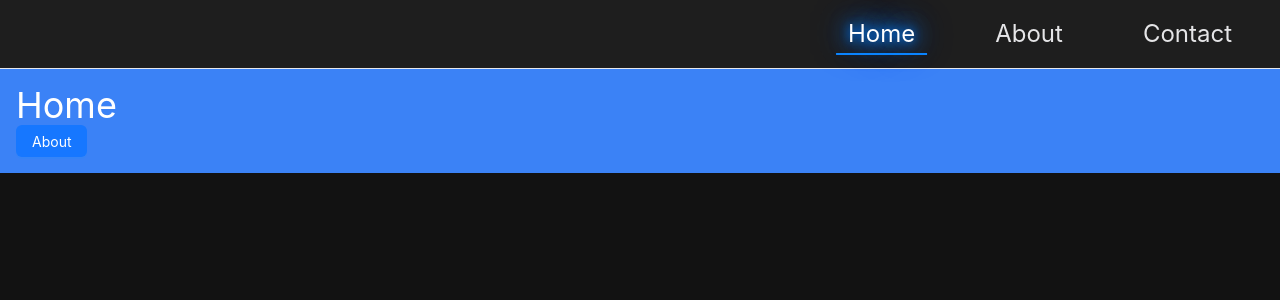
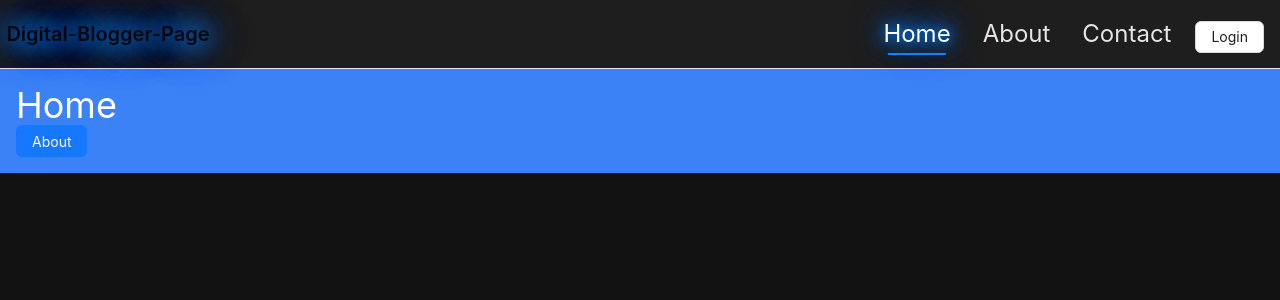
Before and after one commit to Hemanth9397/DigitalWebsite, a React (Create React App) app in the folder frontend/: page / in a window 1280 px wide. Shown: the top 300 px of the page. Built offline with nearby package versions, Linux system fonts and the light colour scheme.

Commit message:
added lazy loading and tab title

```diff
--- a/frontend/public/index.html
+++ b/frontend/public/index.html
@@ -24,7 +24,7 @@
       work correctly both with client-side routing and a non-root public URL.
       Learn how to configure a non-root public URL by running `npm run build`.
     -->
-    <title>React App</title>
+    <title>Digital-Blogger-Page</title>
   </head>
   <body>
     <noscript>You need to enable JavaScript to run this app.</noscript>
--- a/frontend/src/App.js
+++ b/frontend/src/App.js
@@ -3,11 +3,16 @@ import "./App.css";
 import { createBrowserRouter, RouterProvider } from "react-router-dom";
 import NavBar from "./components/NavBar/NavBar";
 import ErrorPage from "./components/ErrorPage/ErrorPage";
-import Home from "./react-pages/Home/Home";
-import About from "./react-pages/About/About";
-import Contact from "./react-pages/Contact/Contact";
+//import Home from "./react-pages/Home/Home";
+//import About from "./react-pages/About/About";
+//import Contact from "./react-pages/Contact/Contact";
 import NotFound from "./react-pages/NotFound";
 import './index.css';
+import { lazy , Suspense} from "react";
+
+const HomeComponent = lazy(()=> import('./react-pages/Home/Home'))
+const AboutComponent = lazy(()=> import('./react-pages/About/About'))
+const ContactComponent = lazy(()=> import('./react-pages/Contact/Contact'))
 
 
 const router = createBrowserRouter([
@@ -18,15 +23,15 @@ const router = createBrowserRouter([
     children: [
       {
         index: true,
-        element: <Home />,
+        element: <Suspense fallback={<div>loading...</div>}><HomeComponent /></Suspense>,
       },
       {
         path: "about",
-        element: <About />,
+        element: <Suspense fallback={<div>loading...</div>}><AboutComponent /></Suspense>,
       },
       {
         path: "contact",
-        element: <Contact />,
+        element: <Suspense fallback={<div>loading...</div>}><ContactComponent /></Suspense>,
       },
     ],
   },
--- a/frontend/src/components/NavBar/NavBar.jsx
+++ b/frontend/src/components/NavBar/NavBar.jsx
@@ -2,11 +2,19 @@ import React from "react";
 import { NavLink, Outlet } from "react-router-dom";
 import "./NavBar.scss";
 import styled from "styled-components";
+import { Button, Typography } from "antd";
 
 const StyledNav = styled.nav`
   display: flex;
-  justify-content: end;
+  justify-content: space-between;
   background-color: var(--secondary-color);
+
+  & .title {
+    margin: 0 0.4rem;
+    display: grid;
+    place-items: center;
+  }
+
   ul {
     list-style: none;
     margin: 0;
@@ -25,7 +33,7 @@ const StyledNavLink = styled(NavLink)`
 const LinkContent = styled.label`
   position: relative;
   font-size: 1.5rem;
-  padding: 1rem 2rem;
+  padding: 1rem 0.5rem;
   display: inline-block;
   text-align: center;
   color: var(--text-primary);
@@ -53,17 +61,17 @@ const NavBar = () => {
   return (
     <div>
       <StyledNav>
+        <Typography.Title level={4} className="title">Digital-Blogger-Page</Typography.Title>
         <ul>
           <li>
-            <StyledNavLink end
+            <StyledNavLink
+              end
               className={({ isActive }) => (isActive ? "active" : "")}
               to="/"
             >
               <LinkContent title="Home">Home</LinkContent>
             </StyledNavLink>
           </li>
-        </ul>
-        <ul>
           <li>
             <StyledNavLink
               className={({ isActive }) => (isActive ? "active" : "")}
@@ -72,8 +80,6 @@ const NavBar = () => {
               <LinkContent title="About">About</LinkContent>
             </StyledNavLink>
           </li>
-        </ul>
-        <ul>
           <li>
             <StyledNavLink
               end
@@ -82,6 +88,9 @@ const NavBar = () => {
             >
               <LinkContent title="Contact">Contact</LinkContent>
             </StyledNavLink>
+          </li>
+          <li>
+            <Button>Login</Button>
           </li>
         </ul>
       </StyledNav>
--- a/frontend/src/components/NavBar/NavBar.scss
+++ b/frontend/src/components/NavBar/NavBar.scss
@@ -1,3 +1,9 @@
+
+.title {
+    color: #fff;
+    text-shadow: 0px 0px 20px#007bff, 0px 0px 30px#007bff, 0px 0px 40px#007bff, 0px 0px 50px#007bff;
+}
+
 nav ul li .active label {
     color: #fff;
     text-shadow: 0px 0px 10px#007bff, 0px 0px 20px#007bff, 0px 0px 30px#007bff, 0px 0px 40px#007bff;
--- /dev/null
+++ b/frontend/src/hooks/useTitle.js
@@ -0,0 +1,7 @@
+import React, { useEffect } from "react";
+
+export default function useTitle(title) {
+  useEffect(() => {
+    document.title = title;
+  }, [title]);
+}
--- a/frontend/src/react-pages/About/About.jsx
+++ b/frontend/src/react-pages/About/About.jsx
@@ -2,8 +2,10 @@ import axios from "axios";
 import React, { useEffect, useState } from "react";
 import _ from "lodash";
 import { Skeleton } from "antd";
+import useTitle from "../../hooks/useTitle";
 
 const About = () => {
+  useTitle("About");
   const [{ isLoading, data }, setData] = useState({
     isLoading: false,
     data: [],
--- a/frontend/src/react-pages/Contact/Contact.jsx
+++ b/frontend/src/react-pages/Contact/Contact.jsx
@@ -1,6 +1,8 @@
 import React from 'react'
+import useTitle from '../../hooks/useTitle'
 
 const Contact = () => {
+  useTitle("Contact");
   return (
     <div>Contact</div>
   )
--- a/frontend/src/react-pages/Home/Home.jsx
+++ b/frontend/src/react-pages/Home/Home.jsx
@@ -1,7 +1,10 @@
 import { Button } from 'antd';
 import React from 'react'
+import useTitle from '../../hooks/useTitle';
 
  const Home = () => {
+
+useTitle("Home");
   return (
     <div className="bg-blue-500 text-white p-4">
       <h1 className="text-4xl">Home</h1>
```
